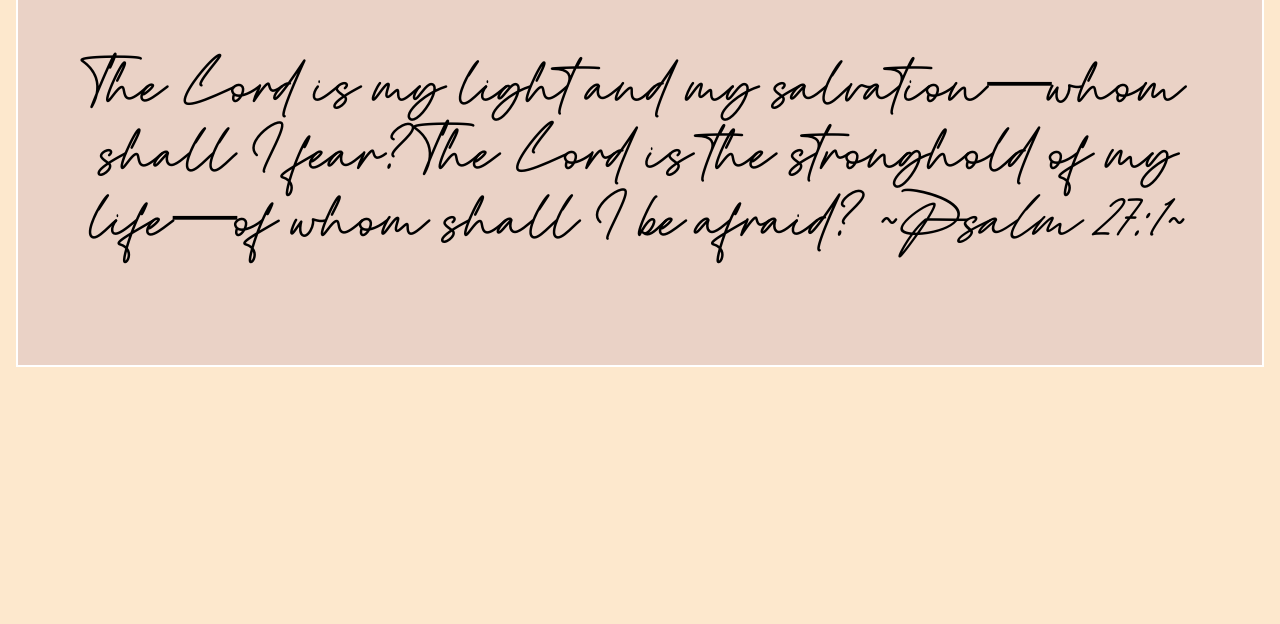
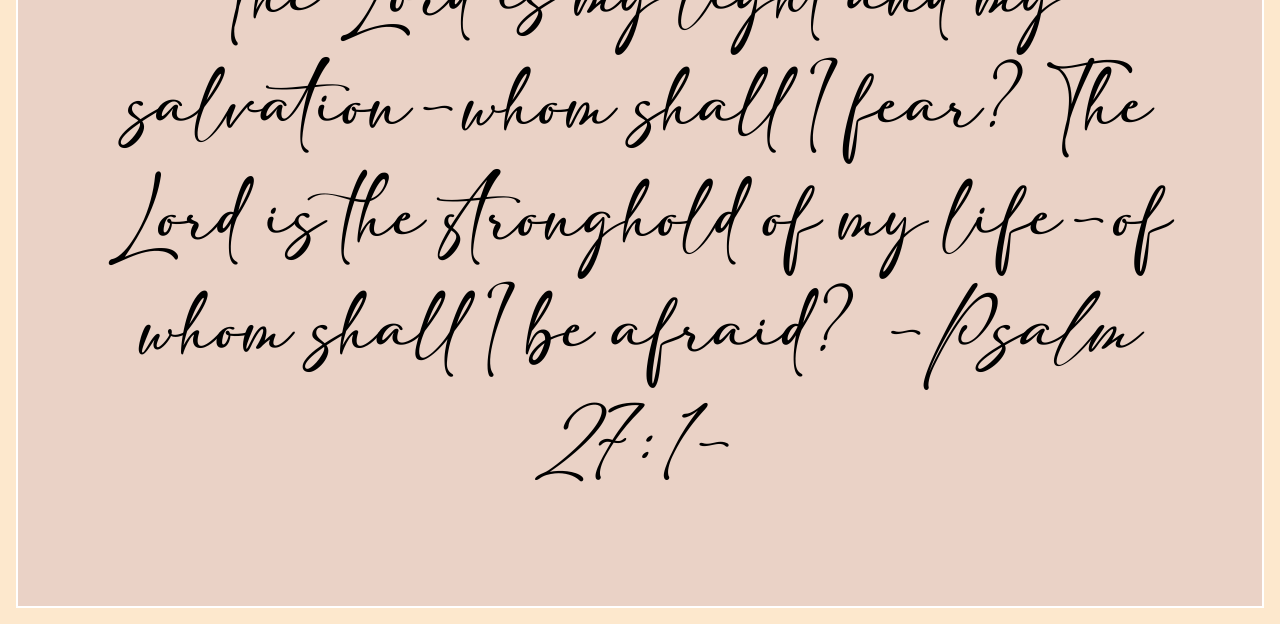
Before and after one commit to johnoptic/votd, a plain HTML site: page index.html in a window 1280 px wide. Shown: the part 310-934 px from the top of the page. Before the commit the page ends 800 px from the top, so only its background shows below. Drawn offline with Linux system fonts and the light colour scheme.

Commit message:
changed font for verse

```diff
--- a/style.css
+++ b/style.css
@@ -5,7 +5,7 @@
 
 @font-face {
     font-family: 'VerseFont';
-    src: url('./fonts/The\ Billion\ Monoline.ttf');
+    src: url('./fonts/adelia.ttf');
 }
 
 body {
@@ -41,8 +41,8 @@ body {
 
 #verse {
     margin-top: 0;
-    font-size: 4rem;
-    line-height: 4.2rem;
+    font-size: 3.4rem;
+    line-height: 7rem;
     font-family: 'VerseFont', Georgia, 'Times New Roman', Times, serif;
     padding: 1rem;
 
```
Also changed, not shown: fonts/Birds of Paradise.ttf (added), fonts/adelia.ttf (added).
